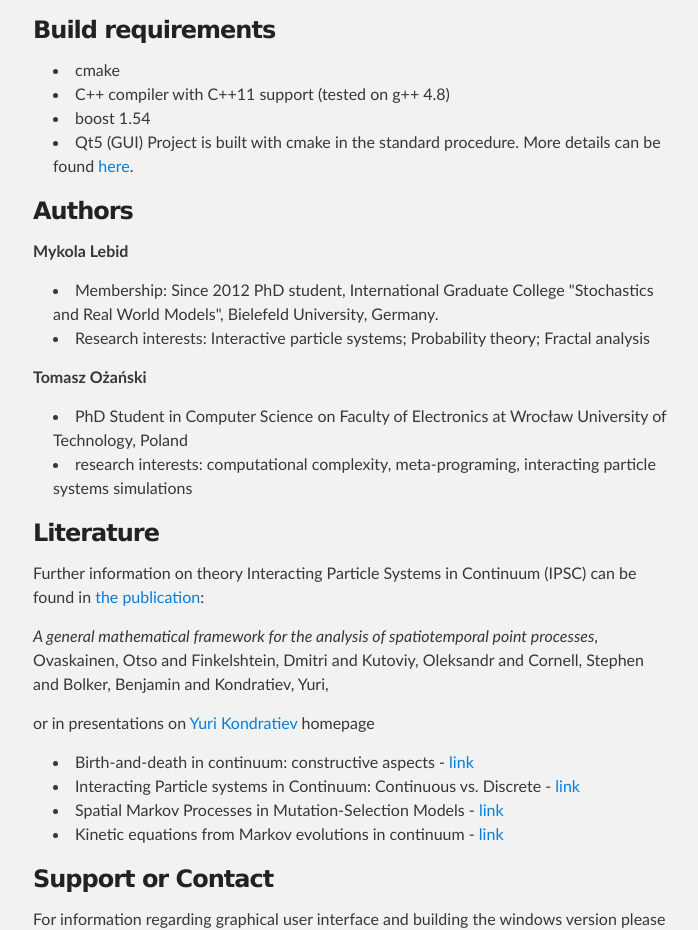
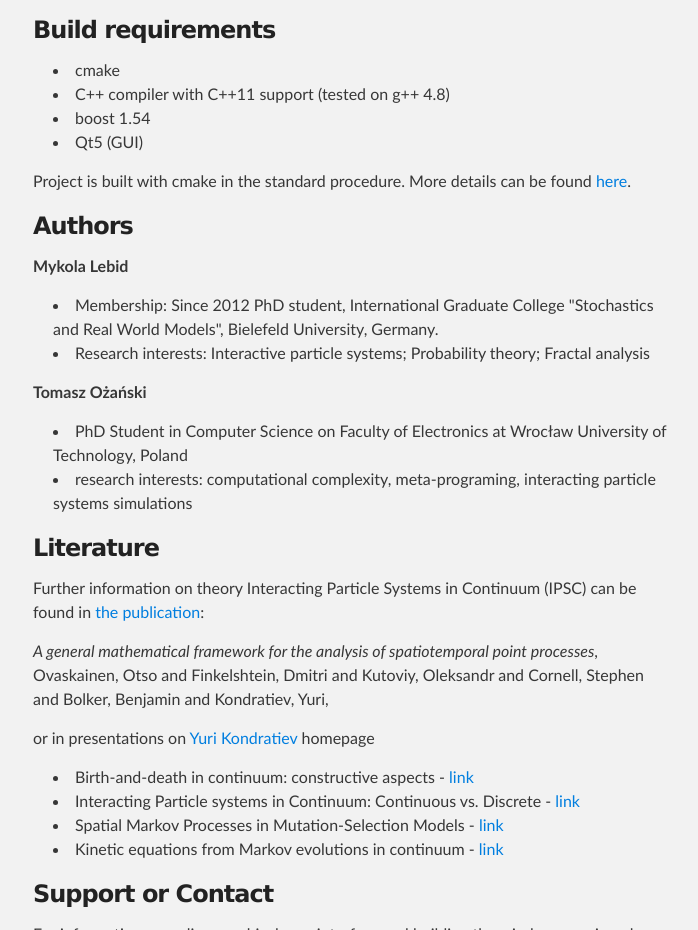
Before and after one commit to biel-wro/SimBaD, a plain HTML site: page index.html in a window 1280 px wide. Shown: the part 1127-2057 px from the top of the page, without its empty margins (287-985 px from the left). Drawn offline with Linux system fonts and the light colour scheme.

```diff
--- a/index.html
+++ b/index.html
@@ -74,9 +74,10 @@
 <li>cmake</li>
 <li>C++ compiler with C++11 support (tested on g++ 4.8)</li>
 <li>boost 1.54</li>
-<li>Qt5 (GUI)
-Project is built with cmake in the standard procedure. More details can be found <a href="https://github.com/biel-wro/SimBaD/wiki/Building-SimBaD">here</a>.</li>
+<li>Qt5 (GUI)</li>
 </ul>
+
+<p>Project is built with cmake in the standard procedure. More details can be found <a href="https://github.com/biel-wro/SimBaD/wiki/Building-SimBaD">here</a>.</p>
 
 <h3>
 <a name="authors" class="anchor" href="#authors"><span class="octicon octicon-link"></span></a>Authors</h3>
```
Also changed, not shown: params.json (+1 -1 lines).
